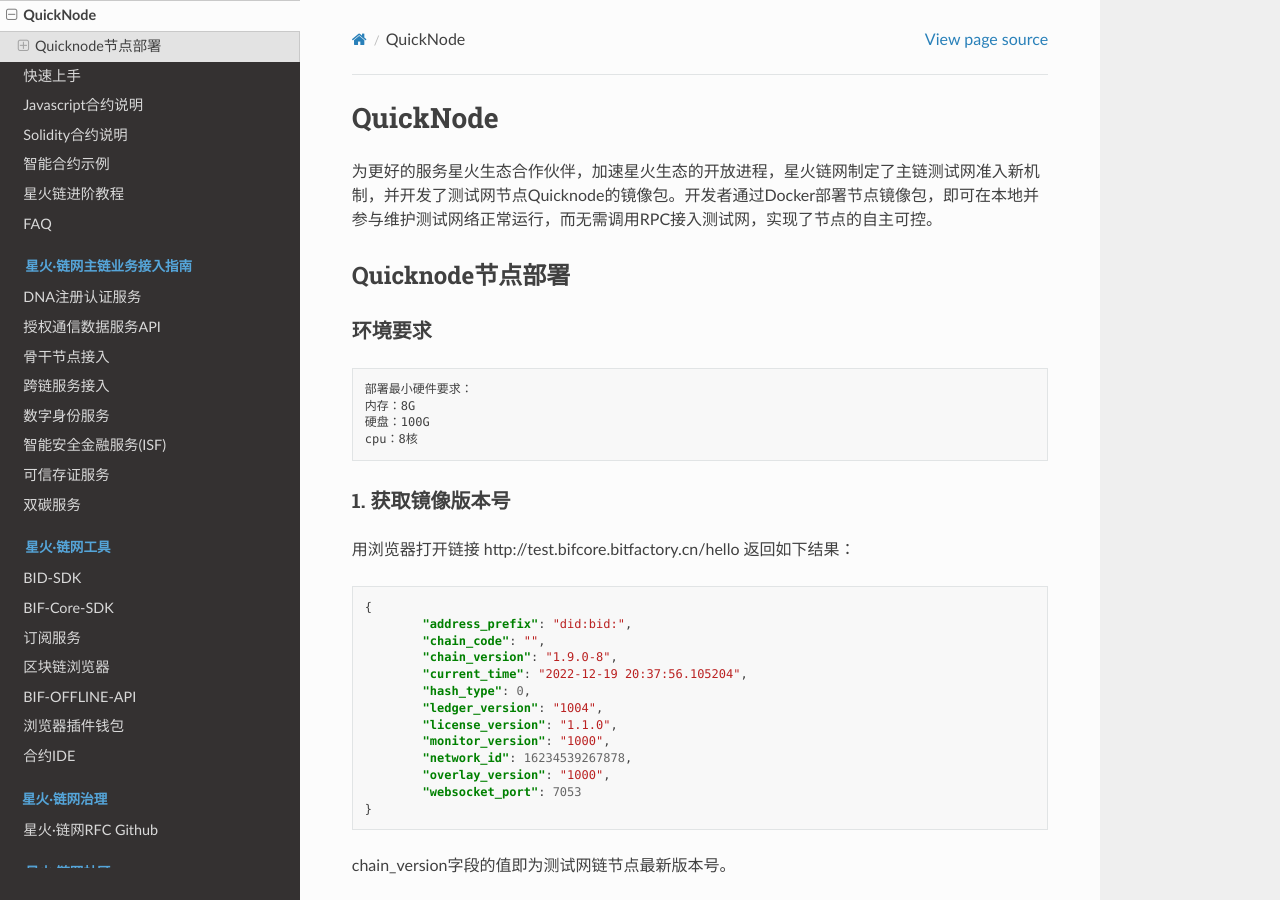
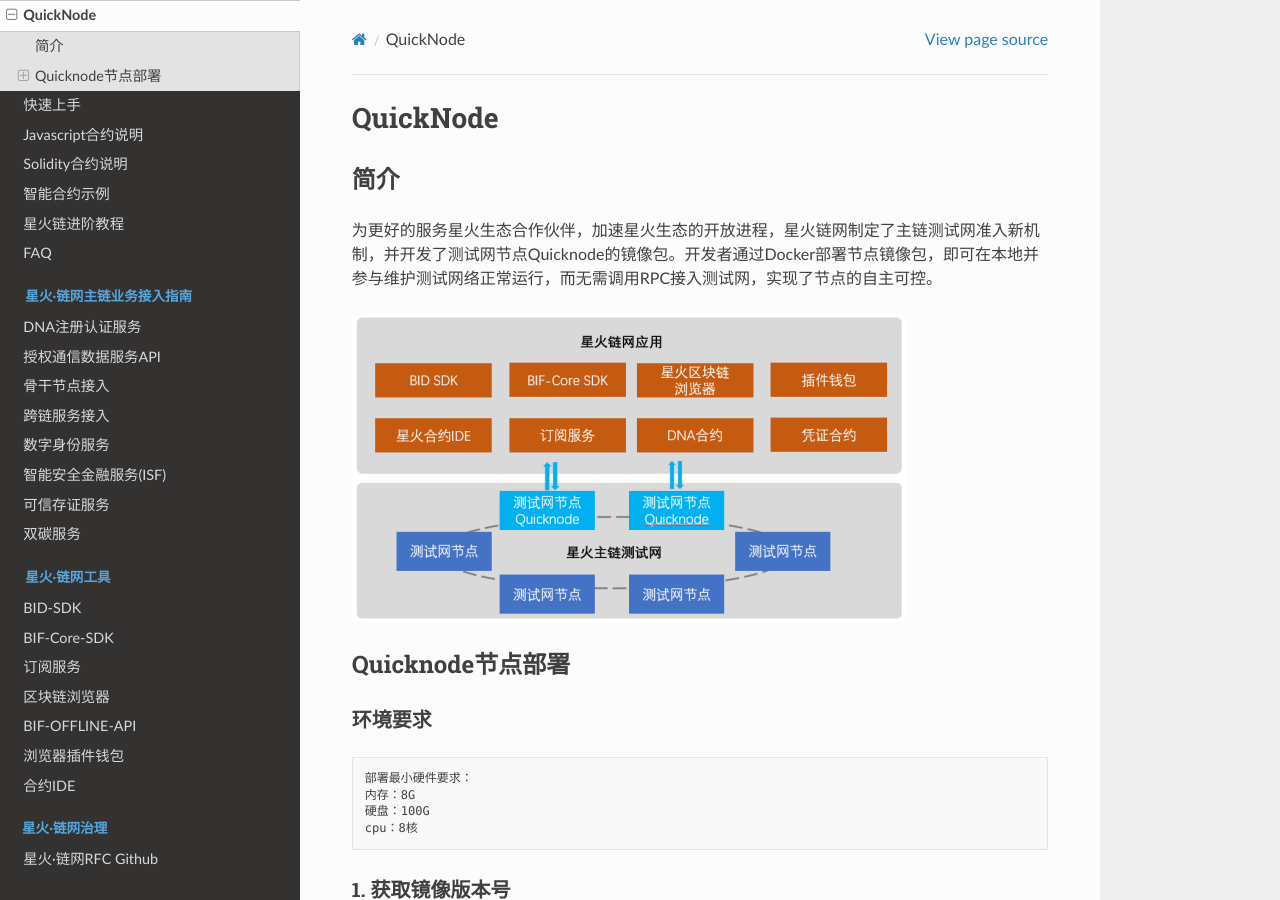
Before and after one commit to caict-4iot-dev/bif-doc, a Sphinx documentation site: the page built from docs/source/app/qnode.md, in a window 1280 px wide and 900 px high. Built offline with Sphinx 7.4.7 and the Read the Docs theme 2.0.0, drawn with Linux system fonts in a browser that asks for light colours.

Commit message:
add file

```diff
--- a/docs/source/app/qnode.md
+++ b/docs/source/app/qnode.md
@@ -1,6 +1,10 @@
 # QuickNode
 
+## 简介
+
 为更好的服务星火生态合作伙伴，加速星火生态的开放进程，星火链网制定了主链测试网准入新机制，并开发了测试网节点Quicknode的镜像包。开发者通过Docker部署节点镜像包，即可在本地并参与维护测试网络正常运行，而无需调用RPC接入测试网，实现了节点的自主可控。
+
+![image-20221219205857431](../_static/images/image-20221219205857431.png)
 
 ##  Quicknode节点部署
 
```
